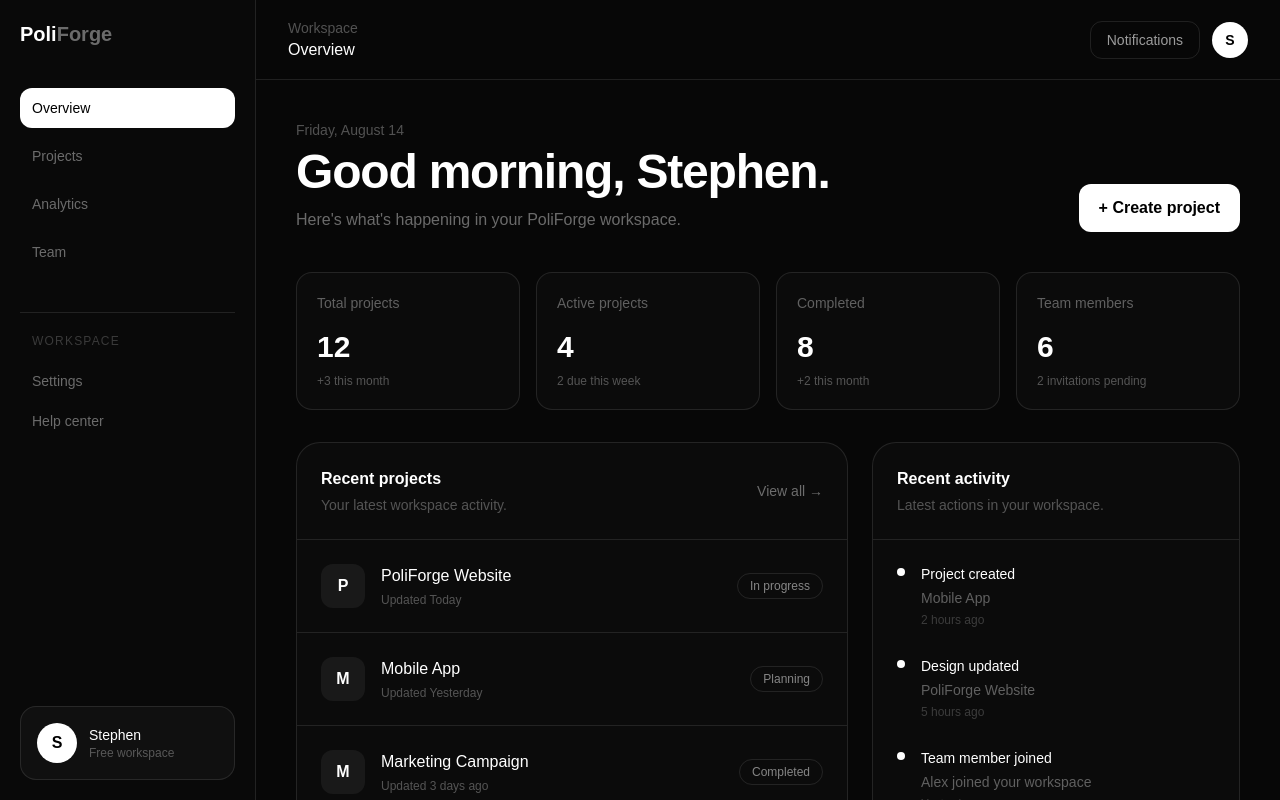
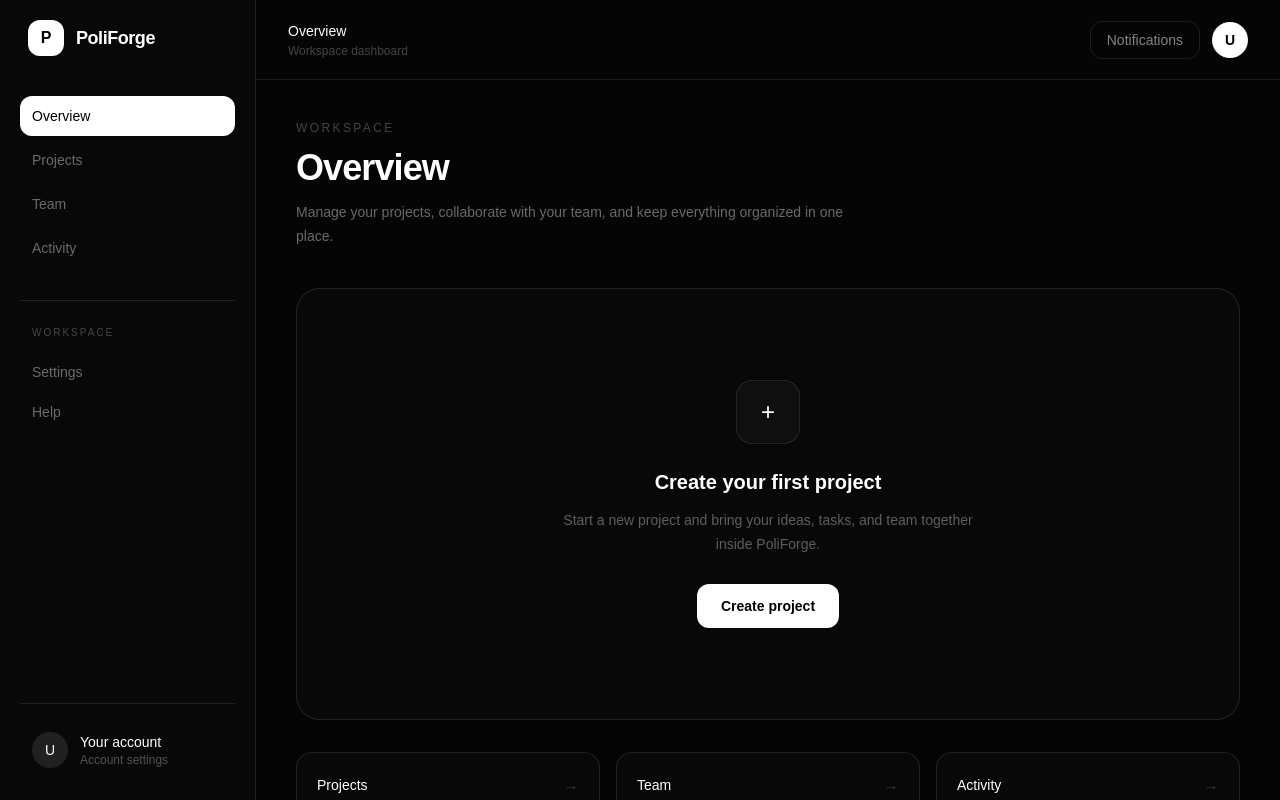
Before and after one commit to stephenmuriuki632-png/poliforge, a Next.js app: page /dashboard in a window 1280 px wide. Shown: the top 800 px of the page. Built offline with nearby package versions, Linux system fonts and the light colour scheme.

Commit message:
Clean up dashboard UI and remove placeholder data

```diff
--- a/app/dashboard/page.tsx
+++ b/app/dashboard/page.tsx
@@ -3,34 +3,15 @@
 import Link from "next/link";
 import { useState } from "react";
 
-const projects = [
-  {
-    name: "PoliForge Website",
-    status: "In progress",
-    updated: "Today",
-  },
-  {
-    name: "Mobile App",
-    status: "Planning",
-    updated: "Yesterday",
-  },
-  {
-    name: "Marketing Campaign",
-    status: "Completed",
-    updated: "3 days ago",
-  },
-];
-
 export default function DashboardPage() {
   const [sidebarOpen, setSidebarOpen] = useState(false);
 
   return (
-    <main className="min-h-screen bg-[#070707] text-white">
-
+    <main className="min-h-screen bg-[#050505] text-white">
       {/* Mobile overlay */}
       {sidebarOpen && (
         <button
-          aria-label="Close sidebar"
+          aria-label="Close menu"
           onClick={() => setSidebarOpen(false)}
           className="fixed inset-0 z-30 bg-black/70 lg:hidden"
         />
@@ -38,275 +19,156 @@ export default function DashboardPage() {
 
       {/* Sidebar */}
       <aside
-        className={`fixed left-0 top-0 z-40 h-screen w-64 border-r border-white/10 bg-[#090909] p-5 transition-transform duration-300 ${
+        className={`fixed left-0 top-0 z-40 flex h-screen w-64 flex-col border-r border-white/10 bg-[#080808] p-5 transition-transform duration-300 ${
           sidebarOpen ? "translate-x-0" : "-translate-x-full"
         } lg:translate-x-0`}
       >
-        <div className="flex items-center justify-between">
-          <Link href="/" className="text-xl font-bold">
-            Poli<span className="text-white/40">Forge</span>
+        {/* Logo */}
+        <Link href="/" className="flex items-center gap-3 px-2">
+          <div className="flex h-9 w-9 items-center justify-center rounded-xl bg-white font-bold text-black">
+            P
+          </div>
+
+          <span className="text-lg font-semibold tracking-tight">
+            PoliForge
+          </span>
         </Link>
 
-          <button
-            onClick={() => setSidebarOpen(false)}
-            className="lg:hidden text-white/40"
-          >
-            ✕
-          </button>
-        </div>
-
-        <nav className="mt-10 space-y-2">
-          <NavItem label="Overview" active />
-          <NavItem label="Projects" />
-          <NavItem label="Analytics" />
-          <NavItem label="Team" />
+        {/* Navigation */}
+        <nav className="mt-10 space-y-1">
+          <DashboardLink label="Overview" active />
+          <DashboardLink label="Projects" />
+          <DashboardLink label="Team" />
+          <DashboardLink label="Activity" />
         </nav>
 
-        <div className="mt-10 border-t border-white/10 pt-5">
-          <p className="px-3 mb-3 text-xs uppercase tracking-widest text-white/20">
+        <div className="mt-8 border-t border-white/10 pt-6">
+          <p className="mb-3 px-3 text-[10px] font-medium uppercase tracking-[0.2em] text-white/25">
             Workspace
           </p>
 
-          <NavItem label="Settings" />
-          <NavItem label="Help center" />
+          <DashboardLink label="Settings" />
+          <DashboardLink label="Help" />
         </div>
 
-        <div className="absolute bottom-5 left-5 right-5">
-          <div className="rounded-2xl border border-white/10 bg-white/[0.03] p-4">
-            <div className="flex items-center gap-3">
-              <div className="flex h-10 w-10 items-center justify-center rounded-full bg-white text-black font-bold">
-                S
+        {/* Bottom account area */}
+        <div className="mt-auto border-t border-white/10 pt-4">
+          <button className="flex w-full items-center gap-3 rounded-xl p-3 text-left transition hover:bg-white/5">
+            <div className="flex h-9 w-9 items-center justify-center rounded-full bg-white/10 text-sm">
+              U
             </div>
 
             <div className="min-w-0">
               <p className="truncate text-sm font-medium">
-                  Stephen
+                Your account
               </p>
               <p className="truncate text-xs text-white/30">
-                  Free workspace
+                Account settings
               </p>
             </div>
-            </div>
-          </div>
+          </button>
         </div>
       </aside>
 
       {/* Main */}
       <section className="lg:ml-64">
-
         {/* Header */}
-        <header className="flex h-20 items-center justify-between border-b border-white/10 px-5 sm:px-8">
-
+        <header className="flex h-20 items-center border-b border-white/10 px-5 sm:px-8">
           <button
             onClick={() => setSidebarOpen(true)}
-            className="rounded-xl border border-white/10 px-3 py-2 text-white/60 lg:hidden"
+            className="rounded-xl border border-white/10 px-3 py-2 text-white/60 transition hover:bg-white/5 lg:hidden"
+            aria-label="Open menu"
           >
             ☰
           </button>
 
           <div className="hidden lg:block">
-            <p className="text-sm text-white/30">
-              Workspace
-            </p>
-            <p className="font-medium">
-              Overview
+            <p className="text-sm font-medium">Overview</p>
+            <p className="mt-0.5 text-xs text-white/25">
+              Workspace dashboard
             </p>
           </div>
 
           <div className="ml-auto flex items-center gap-3">
-            <button className="hidden rounded-xl border border-white/10 px-4 py-2 text-sm text-white/60 hover:bg-white/5 sm:block">
+            <button
+              className="hidden rounded-xl border border-white/10 px-4 py-2 text-sm text-white/50 transition hover:bg-white/5 hover:text-white sm:block"
+            >
               Notifications
             </button>
 
-            <div className="flex h-9 w-9 items-center justify-center rounded-full bg-white text-sm font-bold text-black">
-              S
+            <div className="flex h-9 w-9 items-center justify-center rounded-full bg-white text-sm font-semibold text-black">
+              U
             </div>
           </div>
         </header>
 
         {/* Content */}
-        <div className="p-5 sm:p-8 lg:p-10">
-
+        <div className="mx-auto max-w-7xl px-5 py-10 sm:px-8 lg:px-10">
           {/* Welcome */}
-          <div className="flex flex-col justify-between gap-6 md:flex-row md:items-end">
-            <div>
-              <p className="text-sm text-white/30">
-                Friday, August 14
+          <section>
+            <p className="text-xs font-medium uppercase tracking-[0.2em] text-white/25">
+              Workspace
             </p>
 
-              <h1 className="mt-2 text-4xl font-bold tracking-tight sm:text-5xl">
-                Good morning, Stephen.
+            <h1 className="mt-3 text-3xl font-semibold tracking-tight sm:text-4xl">
+              Overview
             </h1>
 
-              <p className="mt-3 max-w-xl text-white/40">
-                Here's what's happening in your PoliForge workspace.
+            <p className="mt-3 max-w-xl text-sm leading-6 text-white/40">
+              Manage your projects, collaborate with your team, and
+              keep everything organized in one place.
             </p>
+          </section>
+
+          {/* Main empty state */}
+          <section className="mt-10 rounded-3xl border border-white/10 bg-white/[0.015]">
+            <div className="flex min-h-[430px] flex-col items-center justify-center px-6 py-16 text-center">
+              <div className="flex h-16 w-16 items-center justify-center rounded-2xl border border-white/10 bg-white/[0.03] text-2xl">
+                +
               </div>
 
-            <button className="rounded-xl bg-white px-5 py-3 font-semibold text-black transition hover:bg-white/85">
-              + Create project
-            </button>
-          </div>
-
-          {/* Stats */}
-          <div className="mt-10 grid gap-4 sm:grid-cols-2 xl:grid-cols-4">
-
-            <StatCard
-              label="Total projects"
-              value="12"
-              change="+3 this month"
-            />
-
-            <StatCard
-              label="Active projects"
-              value="4"
-              change="2 due this week"
-            />
-
-            <StatCard
-              label="Completed"
-              value="8"
-              change="+2 this month"
-            />
-
-            <StatCard
-              label="Team members"
-              value="6"
-              change="2 invitations pending"
-            />
-
-          </div>
-
-          {/* Main grid */}
-          <div className="mt-8 grid gap-6 xl:grid-cols-[1.5fr_1fr]">
-
-            {/* Projects */}
-            <section className="rounded-3xl border border-white/10 bg-white/[0.02]">
-
-              <div className="flex items-center justify-between border-b border-white/10 p-6">
-                <div>
-                  <h2 className="font-semibold">
-                    Recent projects
+              <h2 className="mt-6 text-xl font-semibold">
+                Create your first project
               </h2>
 
-                  <p className="mt-1 text-sm text-white/30">
-                    Your latest workspace activity.
-                  </p>
-                </div>
-
-                <button className="text-sm text-white/40 hover:text-white">
-                  View all →
-                </button>
-              </div>
-
-              <div className="divide-y divide-white/10">
-                {projects.map((project) => (
-                  <div
-                    key={project.name}
-                    className="flex items-center justify-between gap-4 p-6 transition hover:bg-white/[0.03]"
-                  >
-                    <div className="flex items-center gap-4">
-                      <div className="flex h-11 w-11 items-center justify-center rounded-xl bg-white/[0.06] font-semibold">
-                        {project.name.charAt(0)}
-                      </div>
-
-                      <div>
-                        <p className="font-medium">
-                          {project.name}
+              <p className="mt-3 max-w-md text-sm leading-6 text-white/35">
+                Start a new project and bring your ideas, tasks,
+                and team together inside PoliForge.
               </p>
 
-                        <p className="mt-1 text-xs text-white/30">
-                          Updated {project.updated}
-                        </p>
-                      </div>
-                    </div>
-
-                    <span className="rounded-full border border-white/10 px-3 py-1 text-xs text-white/50">
-                      {project.status}
-                    </span>
-                  </div>
-                ))}
+              <Link
+                href="/dashboard/projects/new"
+                className="mt-7 rounded-xl bg-white px-6 py-3 text-sm font-semibold text-black transition hover:bg-white/85"
+              >
+                Create project
+              </Link>
             </div>
           </section>
 
-            {/* Activity */}
-            <section className="rounded-3xl border border-white/10 bg-white/[0.02]">
-
-              <div className="border-b border-white/10 p-6">
-                <h2 className="font-semibold">
-                  Recent activity
-                </h2>
-
-                <p className="mt-1 text-sm text-white/30">
-                  Latest actions in your workspace.
-                </p>
-              </div>
-
-              <div className="p-6 space-y-7">
-
-                <Activity
-                  title="Project created"
-                  description="Mobile App"
-                  time="2 hours ago"
+          {/* Quick actions */}
+          <section className="mt-8 grid gap-4 sm:grid-cols-2 lg:grid-cols-3">
+            <QuickAction
+              title="Projects"
+              description="View and manage your projects."
             />
 
-                <Activity
-                  title="Design updated"
-                  description="PoliForge Website"
-                  time="5 hours ago"
+            <QuickAction
+              title="Team"
+              description="Invite people and manage collaboration."
             />
 
-                <Activity
-                  title="Team member joined"
-                  description="Alex joined your workspace"
-                  time="Yesterday"
+            <QuickAction
+              title="Activity"
+              description="See what's happening in your workspace."
             />
-
-                <Activity
-                  title="Project completed"
-                  description="Marketing Campaign"
-                  time="3 days ago"
-                />
-
-              </div>
           </section>
-
-          </div>
-
-          {/* Upgrade banner */}
-          <div className="mt-8 overflow-hidden rounded-3xl border border-white/10 bg-white/[0.03] p-6 sm:p-8">
-
-            <div className="flex flex-col justify-between gap-6 md:flex-row md:items-center">
-
-              <div>
-                <p className="text-xs uppercase tracking-[0.25em] text-white/30">
-                  PoliForge Pro
-                </p>
-
-                <h2 className="mt-3 text-2xl font-semibold">
-                  Build without limits.
-                </h2>
-
-                <p className="mt-2 max-w-xl text-sm leading-6 text-white/40">
-                  Unlock advanced analytics, unlimited projects,
-                  larger workspaces and powerful collaboration tools.
-                </p>
-              </div>
-
-              <button className="shrink-0 rounded-xl bg-white px-6 py-3 font-semibold text-black hover:bg-white/85">
-                Explore Pro
-              </button>
-
-            </div>
-          </div>
-
         </div>
       </section>
     </main>
   );
 }
 
-function NavItem({
+function DashboardLink({
   label,
   active = false,
 }: {
@@ -317,7 +179,7 @@ function NavItem({
     <button
       className={`w-full rounded-xl px-3 py-2.5 text-left text-sm transition ${
         active
-          ? "bg-white text-black font-medium"
+          ? "bg-white text-black"
           : "text-white/40 hover:bg-white/5 hover:text-white"
       }`}
     >
@@ -326,58 +188,28 @@ function NavItem({
   );
 }
 
-function StatCard({
-  label,
-  value,
-  change,
-}: {
-  label: string;
-  value: string;
-  change: string;
-}) {
-  return (
-    <div className="rounded-2xl border border-white/10 bg-white/[0.02] p-5">
-      <p className="text-sm text-white/35">
-        {label}
-      </p>
-
-      <p className="mt-4 text-3xl font-bold">
-        {value}
-      </p>
-
-      <p className="mt-2 text-xs text-white/30">
-        {change}
-      </p>
-    </div>
-  );
-}
-
-function Activity({
+function QuickAction({
   title,
   description,
-  time,
 }: {
   title: string;
   description: string;
-  time: string;
 }) {
   return (
-    <div className="flex gap-4">
-      <div className="mt-1 h-2 w-2 shrink-0 rounded-full bg-white" />
+    <button className="group rounded-2xl border border-white/10 bg-white/[0.015] p-5 text-left transition hover:border-white/20 hover:bg-white/[0.03]">
+      <div className="flex items-center justify-between">
+        <h3 className="text-sm font-medium">
+          {title}
+        </h3>
 
-      <div className="min-w-0">
-        <p className="text-sm font-medium">
-          {title}
-        </p>
+        <span className="text-white/20 transition group-hover:text-white">
+          →
+        </span>
+      </div>
 
-        <p className="mt-1 text-sm text-white/35">
+      <p className="mt-2 text-xs leading-5 text-white/30">
         {description}
       </p>
-
-        <p className="mt-1 text-xs text-white/20">
-          {time}
-        </p>
-      </div>
-    </div>
+    </button>
   );
 }
```
Lines whose indentation alone changed are shown as unchanged.
